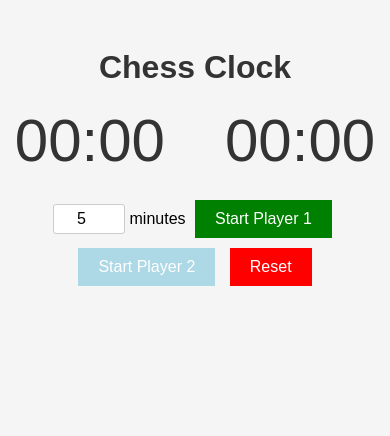
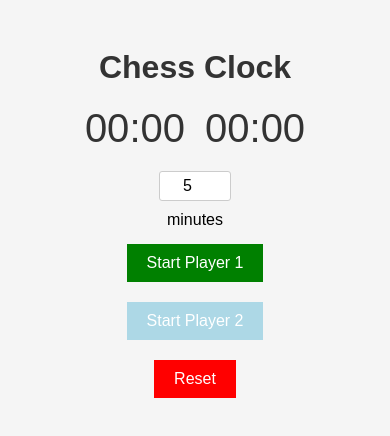
Before and after one commit to Tarekkh92/chessclock, a plain HTML site: page index.html in a window 390 px wide. Drawn offline with Linux system fonts and the light colour scheme.

Commit message:
make it better

```diff
--- a/index.html
+++ b/index.html
@@ -1,7 +1,7 @@
 <!DOCTYPE html>
 <html>
 <head>
- <meta charset="UTF-8">
+  <meta charset="UTF-8">
   <meta name="viewport" content="width=device-width, initial-scale=1.0">
   <title>Chess Clock</title>
   <meta name="description" content="Chess Clock is an online timer for chess games. It allows players to manage their time during chess matches.">
@@ -11,16 +11,15 @@
   <meta name="googlebot" content="index, follow">
   <meta property="og:title" content="Chess Clock">
   <meta property="og:description" content="Chess Clock is an online timer for chess games. It allows players to manage their time during chess matches.">
-  <meta property="og:image" content="https://chessclock.fardos.dev">
-  <meta property="og:url" content="https://chessclock.fardos.dev">
+  <meta property="og:image" content="https://example.com/your-image.jpg">
+  <meta property="og:url" content="https://example.com">
   <meta property="og:type" content="website">
   <meta property="og:site_name" content="Chess Clock">
   <meta name="twitter:card" content="summary_large_image">
   <meta name="twitter:title" content="Chess Clock">
   <meta name="twitter:description" content="Chess Clock is an online timer for chess games. It allows players to manage their time during chess matches.">
-  <meta name="twitter:image" content="https://chessclock.fardos.dev">
-  <link rel="canonical" href="https://chessclock.fardos.dev">
-  <title>Chess Clock</title>
+  <meta name="twitter:image" content="https://example.com/your-image.jpg">
+  <link rel="canonical" href="https://example.com">
   <style>
     body {
       font-family: Arial, sans-serif;
@@ -40,16 +39,22 @@
     .clock {
       display: flex;
       justify-content: center;
+      flex-wrap: wrap;
+      gap: 20px;
+      align-items: center;
     }
 
     .timer {
-      display: inline-block;
       font-size: 60px;
-      margin: 0 30px;
       color: #333333;
     }
 
     .controls {
+      display: flex;
+      justify-content: center;
+      align-items: center;
+      flex-wrap: wrap;
+      gap: 10px;
       margin-top: 20px;
     }
 
@@ -61,22 +66,25 @@
       color: #ffffff;
       border: none;
       cursor: pointer;
+      flex-basis: 100%;
     }
-
 
     button:hover {
       background-color: #555555;
     }
-    .p1{
-       background-color: green;
+
+    .p1 {
+      background-color: green;
     }
-    .p2{
-       background-color: #ADD8E6;
 
+    .p2 {
+      background-color: #ADD8E6;
     }
-    .reset{
+
+    .reset {
       background-color: red;
     }
+
     button:focus {
       outline: none;
     }
@@ -92,6 +100,18 @@
 
     input[type="number"]:disabled {
       background-color: #f5f5f5;
+    }
+
+    /* Responsive Styles */
+    @media (max-width: 768px) {
+      .timer {
+        font-size: 40px;
+      }
+
+      .controls {
+        flex-direction: column;
+        align-items: center;
+      }
     }
   </style>
 
@@ -109,14 +129,20 @@
     </div>
     <div class="controls">
       <input type="number" id="countdownDuration" min="1" value="5" ${seconds1 || seconds2 ? 'disabled' : ''}> minutes
-      <button  class="p1" onclick="startTimer(1)">Start Player 1</button>
-      <button class="p2"  onclick="startTimer(2)">Start Player 2</button>
-      <button class="reset" onclick="resetTimer()">Reset</button>
+      <div>
+        <button class="p1" onclick="startTimer(1)">Start Player 1</button>
+      </div>
+      <div>
+        <button class="p2" onclick="startTimer(2)">Start Player 2</button>
+      </div>
+      <div>
+        <button class="reset" onclick="resetTimer()">Reset</button>
+      </div>
     </div>
   </div>
 
   <script>
-    let timer1, timer2;
+ let timer1, timer2;
     let seconds1, seconds2;
     let initialSeconds = 5 * 60; // Initial countdown time for both players (5 minutes)
 
@@ -180,6 +206,7 @@
     function formatTime(time) {
       return time.toString().padStart(2, "0");
     }
+
   </script>
 </body>
 </html>
```
